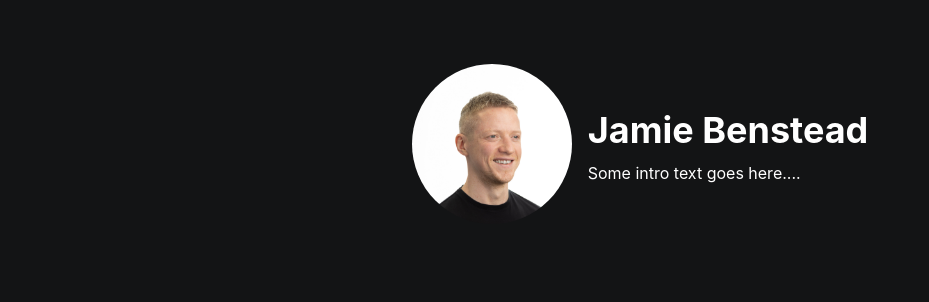
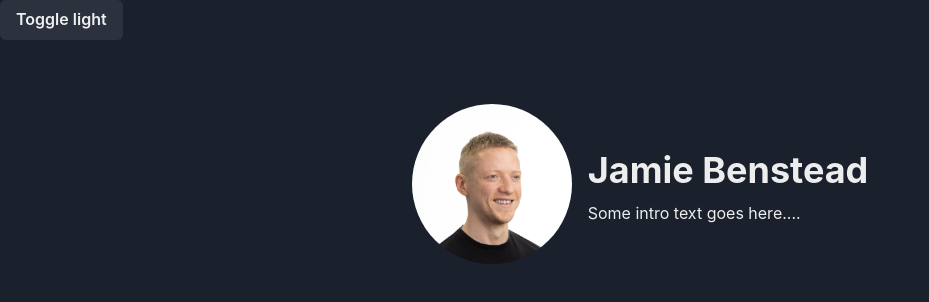
Before and after one commit to jamiebenstead/online-resume, a React (Create React App) app: page / in a window 1280 px wide. Shown: the top 302 px of the page, without its empty margins (0-929 px from the left). Built offline with nearby package versions, Linux system fonts and the light colour scheme.

Commit message:
Add Chakra colormode switch

```diff
--- a/src/App.css
+++ /dev/null
@@ -1,5 +0,0 @@
-.App {
-  background-color: #131415;
-  min-height: 100vh;
-  color: white;
-}
--- a/src/App.tsx
+++ b/src/App.tsx
@@ -1,10 +1,9 @@
 import React from "react";
-import "./App.css";
 import Header from "./components/Header";
 
 function App() {
   return (
-    <div className="App">
+    <div>
       <Header />
     </div>
   );
--- a/src/components/Header.tsx
+++ b/src/components/Header.tsx
@@ -1,8 +1,22 @@
 import React from "react";
-import { Flex, Box, Image, Text, VStack } from "@chakra-ui/react";
+import {
+  Flex,
+  Image,
+  Text,
+  VStack,
+  useColorMode,
+  Button,
+} from "@chakra-ui/react";
 
 const Header = () => {
+  const { colorMode, toggleColorMode } = useColorMode();
+
   return (
+    <>
+      <Button onClick={toggleColorMode}>
+        Toggle {colorMode === "light" ? "Dark" : "light"}
+      </Button>
+
       <Flex
         as="header"
         direction={{ base: "column", md: "row" }}
@@ -10,18 +24,16 @@ const Header = () => {
         justifyContent="center"
         width="100%"
         padding="16"
-      //bg="teal.500"
-      color="white"
       >
         <Image
           src="/assets/C0830_121-2 - web.jpg"
           alt="Profile Picture"
-        boxSize="160px" // Set size of the image
-        borderRadius="full" // Make it circular
-        objectFit="cover" // Ensures the image covers the entire box
-        objectPosition="top" // Focuses on the top part of the image
-        marginRight={{ md: "4" }} // Add right margin on medium+ screens
-        marginBottom={{ base: "4", md: "0" }} // Add bottom margin on small screens
+          boxSize="160px"
+          borderRadius="full"
+          objectFit="cover"
+          objectPosition="top"
+          marginRight={{ md: "4" }}
+          marginBottom={{ base: "4", md: "0" }}
         />
         <VStack align={{ base: "center", md: "start" }} spacing="1">
           <Text fontSize="4xl" fontWeight="bold">
@@ -32,6 +44,7 @@ const Header = () => {
           </Text>
         </VStack>
       </Flex>
+    </>
   );
 };
 
--- a/src/index.tsx
+++ b/src/index.tsx
@@ -2,14 +2,16 @@ import React from "react";
 import ReactDOM from "react-dom/client";
 import "./index.css";
 import App from "./App";
-import { ChakraProvider } from "@chakra-ui/react";
+import { ChakraProvider, ColorModeScript } from "@chakra-ui/react";
+import theme from "./theme";
 
 const root = ReactDOM.createRoot(
   document.getElementById("root") as HTMLElement
 );
 root.render(
   <React.StrictMode>
-    <ChakraProvider>
+    <ChakraProvider theme={theme}>
+      <ColorModeScript initialColorMode={theme.config.initialColorMode} />
       <App />
     </ChakraProvider>
   </React.StrictMode>
--- /dev/null
+++ b/src/theme.ts
@@ -0,0 +1,10 @@
+import { extendTheme, type ThemeConfig } from "@chakra-ui/react";
+
+const config: ThemeConfig = {
+  initialColorMode: "dark",
+  useSystemColorMode: true,
+};
+
+const theme = extendTheme({ config });
+
+export default theme;
```
Lines whose indentation alone changed are shown as unchanged.
